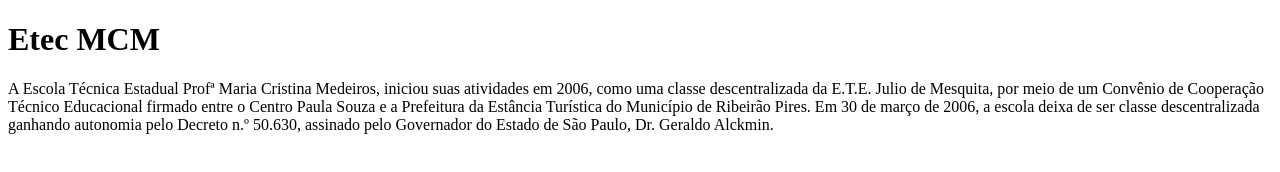
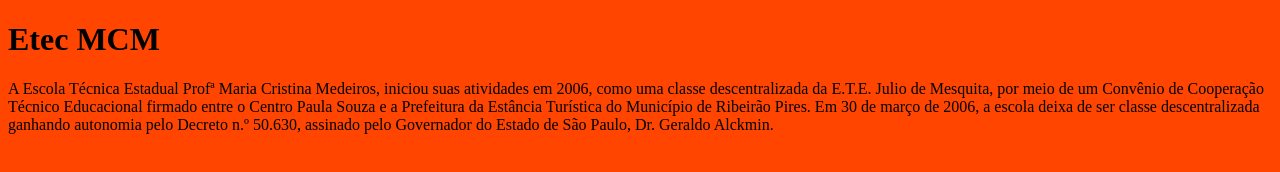
Before and after one commit to luarag45/primeiraaulaIW, a plain HTML site: page index.html in a window 1280 px wide. Drawn offline with Linux system fonts and the light colour scheme.

Commit message:
COR DE FUNDO

```diff
--- a/index.html
+++ b/index.html
@@ -7,7 +7,7 @@
       <title>Document</title>
       <style>
             body{
-              background-color: rgb(rgb(248, 9, 9), rgb(15, 223, 15), rgb(77, 77, 239));
+              background-color: orangered;
             }
       </style>
  </head>
```
